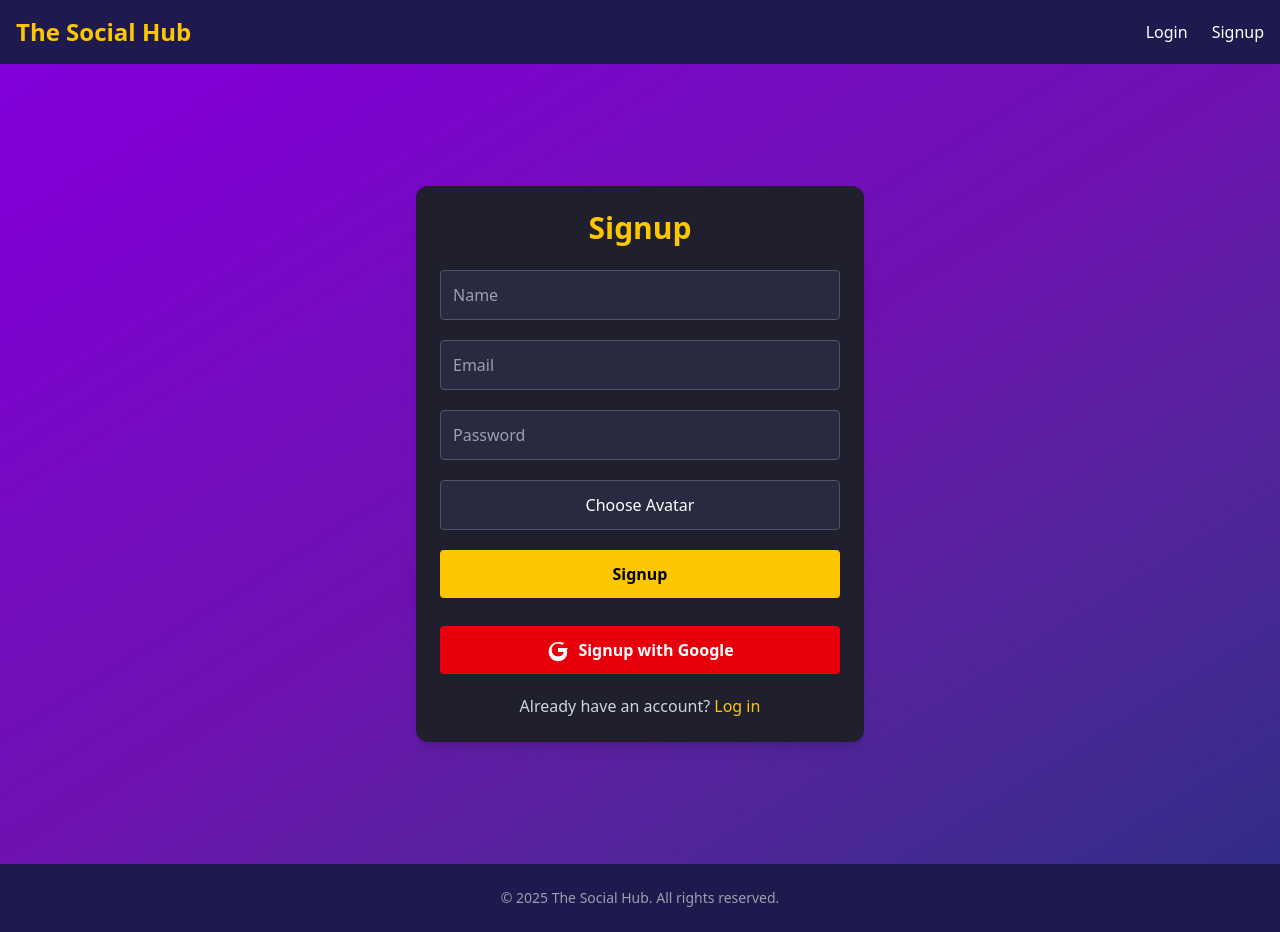
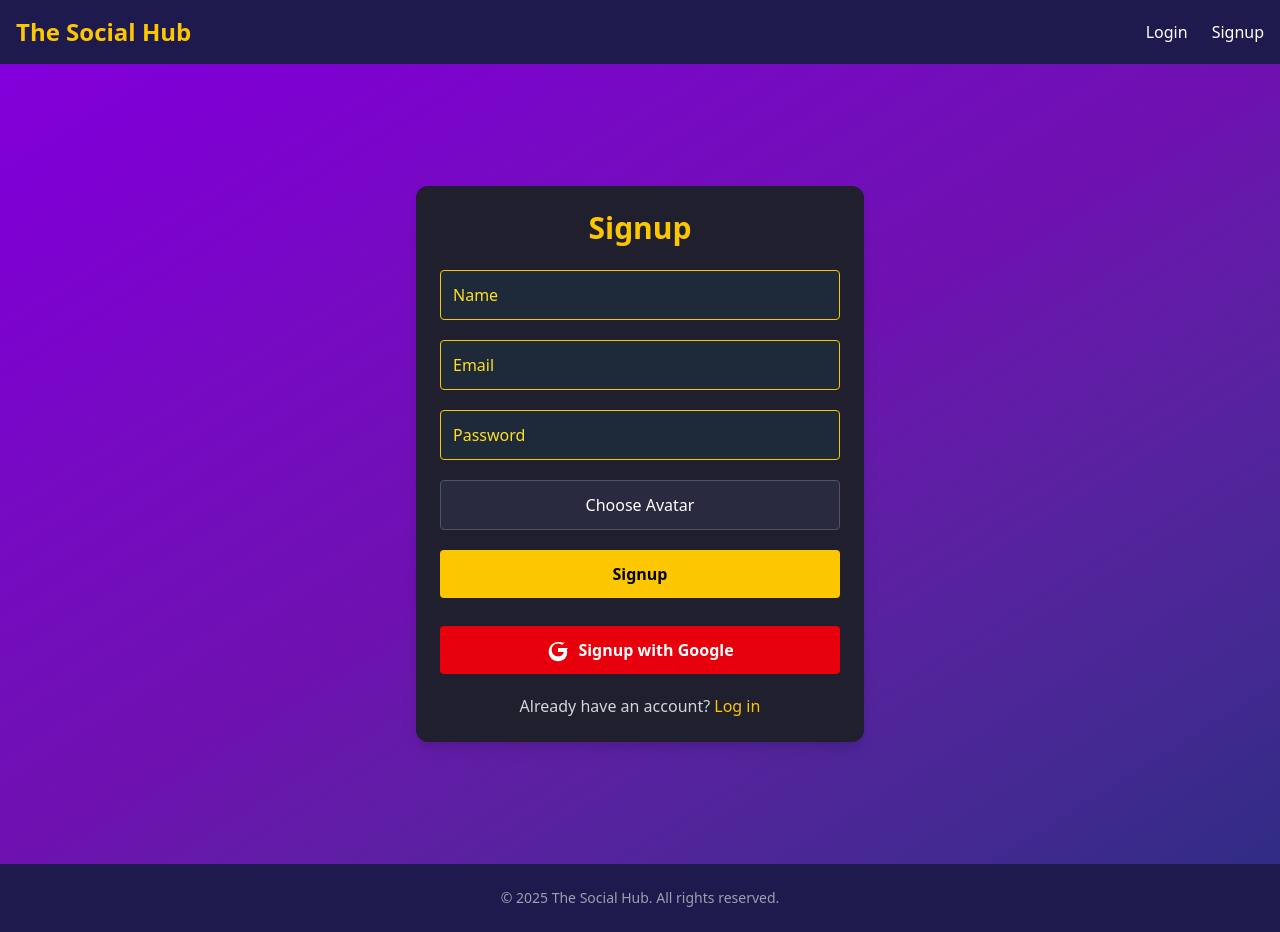
Before and after one commit to AkashKT10172/ME_MERN_EVENTS_APP, a React (Vite) app in the folder client/: page /signup in a window 1280 px wide. Built offline with nearby package versions, Linux system fonts and the light colour scheme; no server answers.

Commit message:
Minor UI update in Spinner.jsx, Signup.jsx

```diff
--- a/client/src/components/Spinner.jsx
+++ b/client/src/components/Spinner.jsx
@@ -1,5 +1,5 @@
 const Spinner = () => (
-  <div className="flex justify-center items-center h-64">
+  <div className="min-h-screen bg-gradient-to-br from-purple-700 via-purple-800 to-indigo-900 flex justify-center items-center">
     <svg
       className="animate-spin -ml-1 mr-3 h-10 w-10 text-blue-600"
       xmlns="http://www.w3.org/2000/svg"
--- a/client/src/pages/Signup.jsx
+++ b/client/src/pages/Signup.jsx
@@ -112,7 +112,7 @@ const SignupPage = () => {
             value={formData.name}
             onChange={handleChange}
             required
-            className="w-full p-3 rounded border border-gray-600 bg-[#29293f] text-white placeholder-gray-400 focus:outline-none focus:ring-2 focus:ring-yellow-400"
+            className="w-full p-3 rounded bg-gray-800 border border-yellow-400 placeholder-yellow-300 text-yellow-50 focus:outline-none focus:ring-2 focus:ring-yellow-400"
           />
           <input
             type="email"
@@ -121,7 +121,7 @@ const SignupPage = () => {
             value={formData.email}
             onChange={handleChange}
             required
-            className="w-full p-3 rounded border border-gray-600 bg-[#29293f] text-white placeholder-gray-400 focus:outline-none focus:ring-2 focus:ring-yellow-400"
+            className="w-full p-3 rounded bg-gray-800 border border-yellow-400 placeholder-yellow-300 text-yellow-50 focus:outline-none focus:ring-2 focus:ring-yellow-400"
           />
           <input
             type="password"
@@ -130,7 +130,7 @@ const SignupPage = () => {
             value={formData.password}
             onChange={handleChange}
             required
-            className="w-full p-3 rounded border border-gray-600 bg-[#29293f] text-white placeholder-gray-400 focus:outline-none focus:ring-2 focus:ring-yellow-400"
+            className="w-full p-3 rounded bg-gray-800 border border-yellow-400 placeholder-yellow-300 text-yellow-50 focus:outline-none focus:ring-2 focus:ring-yellow-400"
           />
           <div className="relative w-full">
             <input
```
